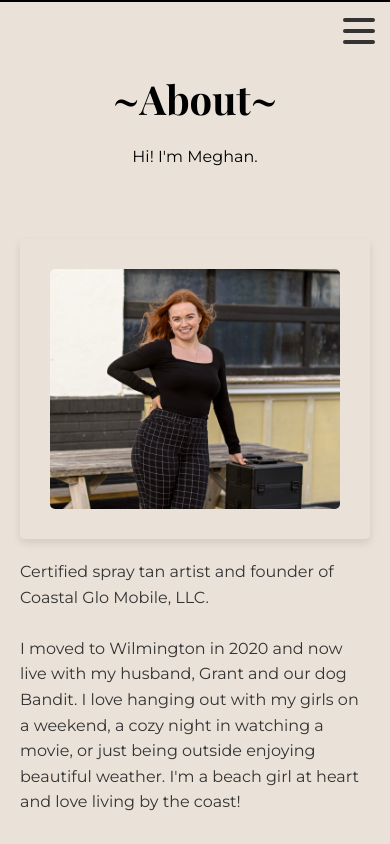
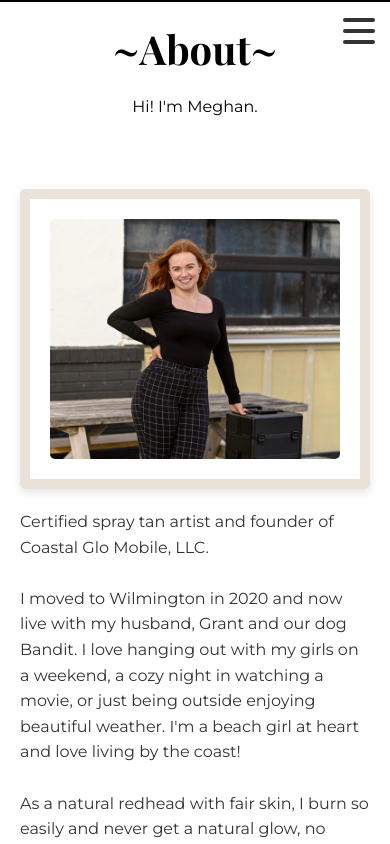
Before and after one commit to grantrisk/coastal-glo-mobile, a Next.js app: page /about in a window 390 px wide. Shown: the top 844 px of the page. Built offline with nearby package versions, Linux system fonts and the light colour scheme.

Commit message:
Renamed CSS Classes and Updated Phone View CSS

```diff
--- a/app/about/page.tsx
+++ b/app/about/page.tsx
@@ -10,10 +10,10 @@ export default function About() {
       </header>
       <main className={styles.aboutMain}>
         <div>
-          <div className={styles.gradientBefore}></div>
-          <div className={styles.gradientBeforeAlt}></div>
-          <div className={styles.gradientAfter}></div>
-          <div className={styles.gradientAfterAlt}></div>
+          <div className={styles.gradientOne}></div>
+          <div className={styles.gradientOneAlt}></div>
+          <div className={styles.gradientTwo}></div>
+          <div className={styles.gradientTwoAlt}></div>
         </div>
 
         <div className={styles.aboutBackground}>
--- a/styles/About.module.css
+++ b/styles/About.module.css
@@ -9,7 +9,9 @@
   z-index: 1;
 }
 
-@keyframes moveGradientBefore {
+/* ------------------ ANIMATIONS ------------------ */
+
+@keyframes moveGradientOne {
   0%,
   100% {
     left: 6vw;
@@ -19,7 +21,7 @@
   }
 }
 
-@keyframes moveGradientAfter {
+@keyframes moveGradientTwo {
   0%,
   100% {
     left: 6vw;
@@ -49,15 +51,16 @@
   }
 }
 
-.gradientBefore,
-.gradientAfter {
+.gradientOne,
+.gradientTwo {
   z-index: -1;
   position: absolute;
   width: calc(100% - 200px);
   height: calc(100% - 200px);
+  border-radius: 25px;
 }
 
-.gradientBefore {
+.gradientOne {
   transform: rotate(-45deg);
   background: linear-gradient(
     to right,
@@ -65,11 +68,11 @@
     var(--creamy-beige) 100%
   );
   animation:
-    moveGradientBefore 20s ease infinite,
+    moveGradientOne 20s ease infinite,
     fadeGradient 40s ease infinite;
 }
 
-.gradientAfter {
+.gradientTwo {
   transform: rotate(45deg);
   background: linear-gradient(
     to right,
@@ -77,42 +80,45 @@
     var(--rich-brown) 100%
   );
   animation:
-    moveGradientAfter 20s ease infinite,
+    moveGradientTwo 20s ease infinite,
     fadeGradient 40s ease infinite;
 }
 
 /* The additional layers with reverse the color schemes and opacities */
-.gradientBeforeAlt,
-.gradientAfterAlt {
+.gradientOneAlt,
+.gradientTwoAlt {
   z-index: -2; /* Ensure these are below the primary gradients */
   position: absolute;
   width: calc(100% - 200px);
   height: calc(100% - 200px);
+  border-radius: 25px;
 }
 
-.gradientBeforeAlt {
+.gradientOneAlt {
   transform: rotate(-45deg);
+  background: linear-gradient(
+    to right,
+    var(--rich-brown) 0%,
+    var(--gold-highlight) 100%
+  );
+  animation:
+    moveGradientOne 20s ease infinite,
+    fadeGradientAlt 40s ease infinite reverse;
+}
+
+.gradientTwoAlt {
+  transform: rotate(45deg);
   background: linear-gradient(
     to right,
     var(--creamy-beige) 0%,
     var(--soft-tan) 100%
   );
   animation:
-    moveGradientBefore 20s ease infinite,
+    moveGradientTwo 20s ease infinite,
     fadeGradientAlt 40s ease infinite reverse;
 }
 
-.gradientAfterAlt {
-  transform: rotate(45deg);
-  background: linear-gradient(
-    to right,
-    var(--rich-brown) 0%,
-    var(--gold-highlight) 100%
-  );
-  animation:
-    moveGradientAfter 20s ease infinite,
-    fadeGradientAlt 40s ease infinite reverse;
-}
+/* ------------------------------------------------- */
 
 .aboutBackground {
   background-color: white;
@@ -167,8 +173,13 @@
 }
 
 @media (max-width: 768px) {
+  .aboutMain {
+    padding: 0;
+  }
+
   .aboutBackground {
-    background-color: var(--color-primary);
+    background-color: white;
+    border-radius: 0;
   }
 
   .aboutSection {
--- a/styles/Home.module.css
+++ b/styles/Home.module.css
@@ -125,6 +125,7 @@
 }
 
 @media (max-width: 768px) {
+  /*TODO when screen is flipped horizontally the overlay tax is broken*/
   .headerContainer {
     height: 100vh;
   }
```
